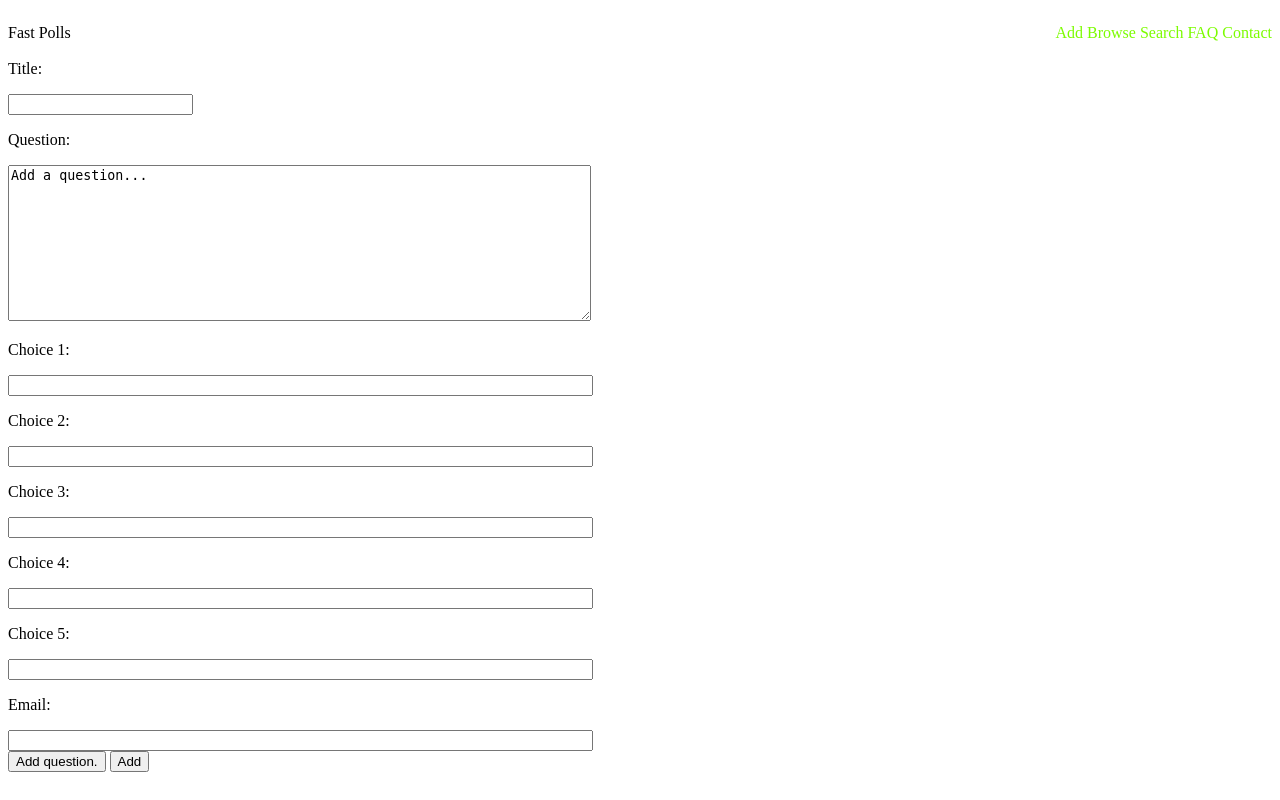
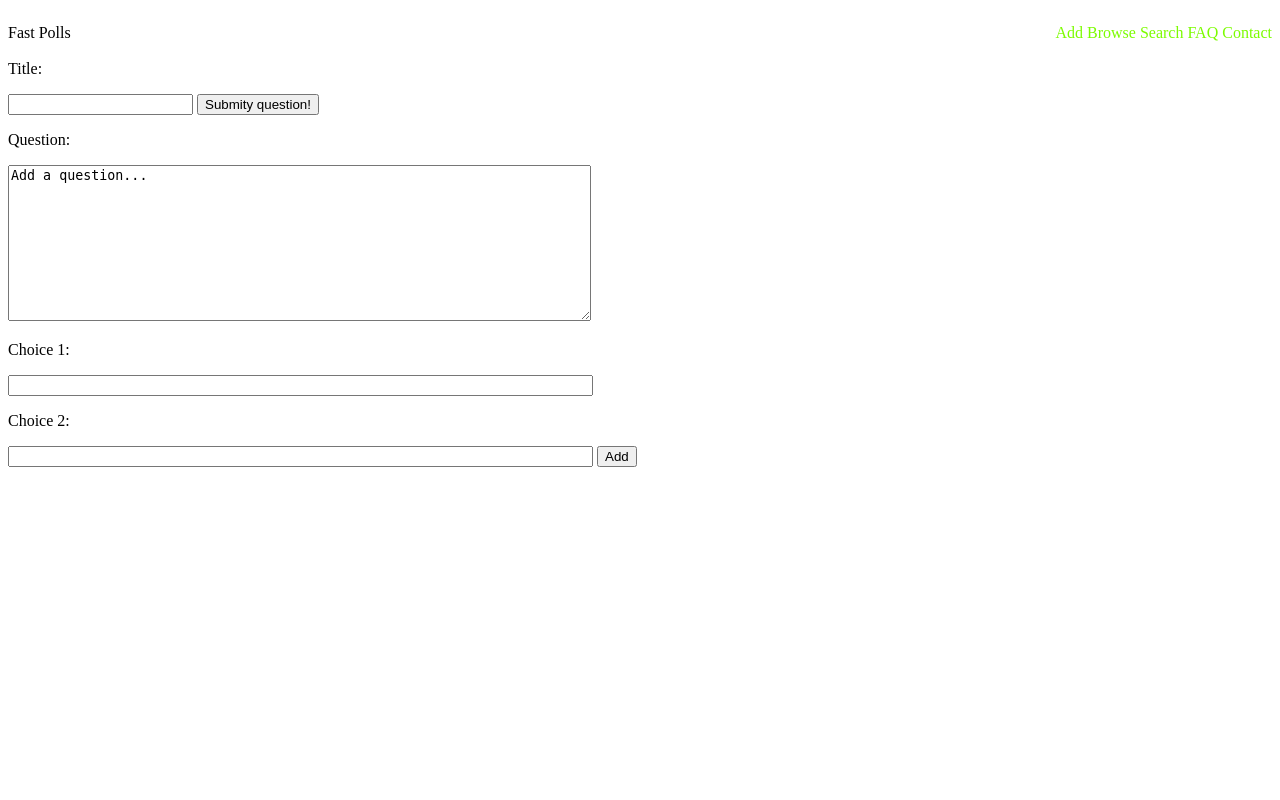
Before and after one commit to kura-pl/fast_polls, a Django app: page /polls/add in a window 1280 px wide. Run offline with Django 3.2, Linux system fonts and the light colour scheme.

Commit message:
Commit 13

```diff
--- a/polls/admin.py
+++ b/polls/admin.py
@@ -9,7 +9,7 @@ class ChoiceInline(admin.StackedInline):
 
 
 class QuestionAdmin(admin.ModelAdmin):
-    list_display = ('title', 'pub_date', 'authors_mail')
+    list_display = ('title', 'pub_date')
     inlines = [ChoiceInline]
 
 admin.site.register(Question, QuestionAdmin)
--- a/polls/models.py
+++ b/polls/models.py
@@ -4,7 +4,6 @@ class Question(models.Model):
     title = models.CharField(max_length=100)
     question_text = models.CharField(max_length=300)
     pub_date = models.DateTimeField('Publication Date')
-    authors_mail = models.CharField(max_length=100)
 
     def __str__(self):
         return self.title
--- a/polls/views.py
+++ b/polls/views.py
@@ -63,15 +63,15 @@ def add(request):
 
 def check(requst):
     p = requst.POST.get
-    if (p('title') and p('question') and p('email')) and \
+    print(p('count'))
+    if p('title') and p('question') and \
         sum(bool(p('choice{}'.format(x))) for x in range(5)) >= 2:
             question = Question.objects.create(
                     title=p('title'),
                     question_text=p('question'),
                     pub_date=timezone.now(),
-                    authors_mail=p('email')
             )
-            for x in range(5):
+            for x in range(int(p('count'))):
                 c = p('choice{}'.format(x))
                 if c:
                     question.choice_set.create(choice_text=c, votes=0)
--- a/templates/polls/add.html
+++ b/templates/polls/add.html
@@ -8,7 +8,8 @@
     <script language="javascript">
         var counter = 2;
         function add() {
-
+            var element0 = document.createElement("p");
+            element0.innerHTML = "Choice " + (counter + 1) + ":";
             var element = document.createElement("input");
             element.setAttribute("type", "text");
             element.setAttribute("size", "70");
@@ -16,9 +17,12 @@
             element.setAttribute("id", "choice" + counter);
 
             var foo = document.getElementById("my_form");
+            foo.appendChild(element0);
             foo.appendChild(element);
+            var element2 = document.createElement("br");
+            foo.appendChild(element2);
             counter += 1;
-
+            document.getElementById("count").setAttribute("value", counter);
         }
         </script>
 </head>
@@ -27,7 +31,9 @@
     <form action="{% url 'polls:check' %}" method="post" id="my_form">
         {% csrf_token %}
         <p>Title:</p>
+        <input type="text" name="count" id="count" value="2" hidden/>
         <input type="text" name="title" id="title" />
+        <input type="submit" value="Submity question!" />
         </br>
         <p>Question:</p>
         <textarea  name="question" id="question" rows="10" cols="70" required>Add a question... </textarea>
@@ -37,21 +43,8 @@
         </br>
         <p>Choice 2:</p>
         <input type="text" size="70" required  name="choice1" id="choice1" />
+        <INPUT type="button" value="Add" onclick="add()"/>
         </br>
-        <p>Choice 3:</p>
-        <input type="text" size="70" name="choice2" id="choice2" />
-        </br>
-        <p>Choice 4:</p>
-        <input type="text" size="70" name="choice3" id="choice3" />
-        </br>
-        <p>Choice 5:</p>
-        <input type="text" size="70" name="choice4" id="choice4" />
-        </br>
-        <p>Email:</p>
-        <input type="email" size="70" required name="email" id="email" />
-        </br>
-        <input type="submit" value="Add question." />
-        <INPUT type="button" value="Add" onclick="add()"/>
     </form>
 </body>
 </html>
```
Also changed, not shown: db.sqlite3, polls/migrations/0001_initial.py, polls/migrations/0002_auto_20151224_0957.py (deleted).
